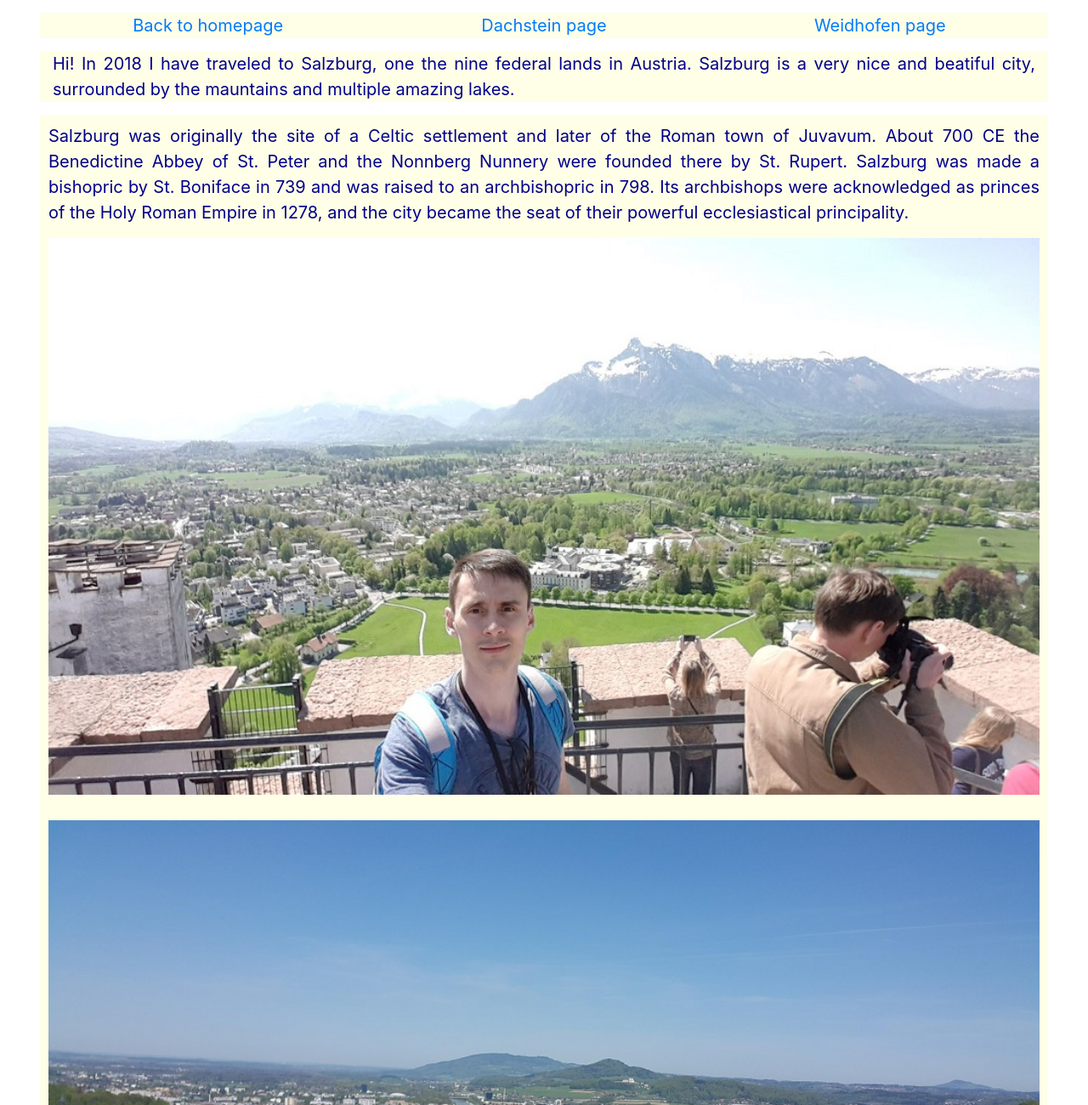
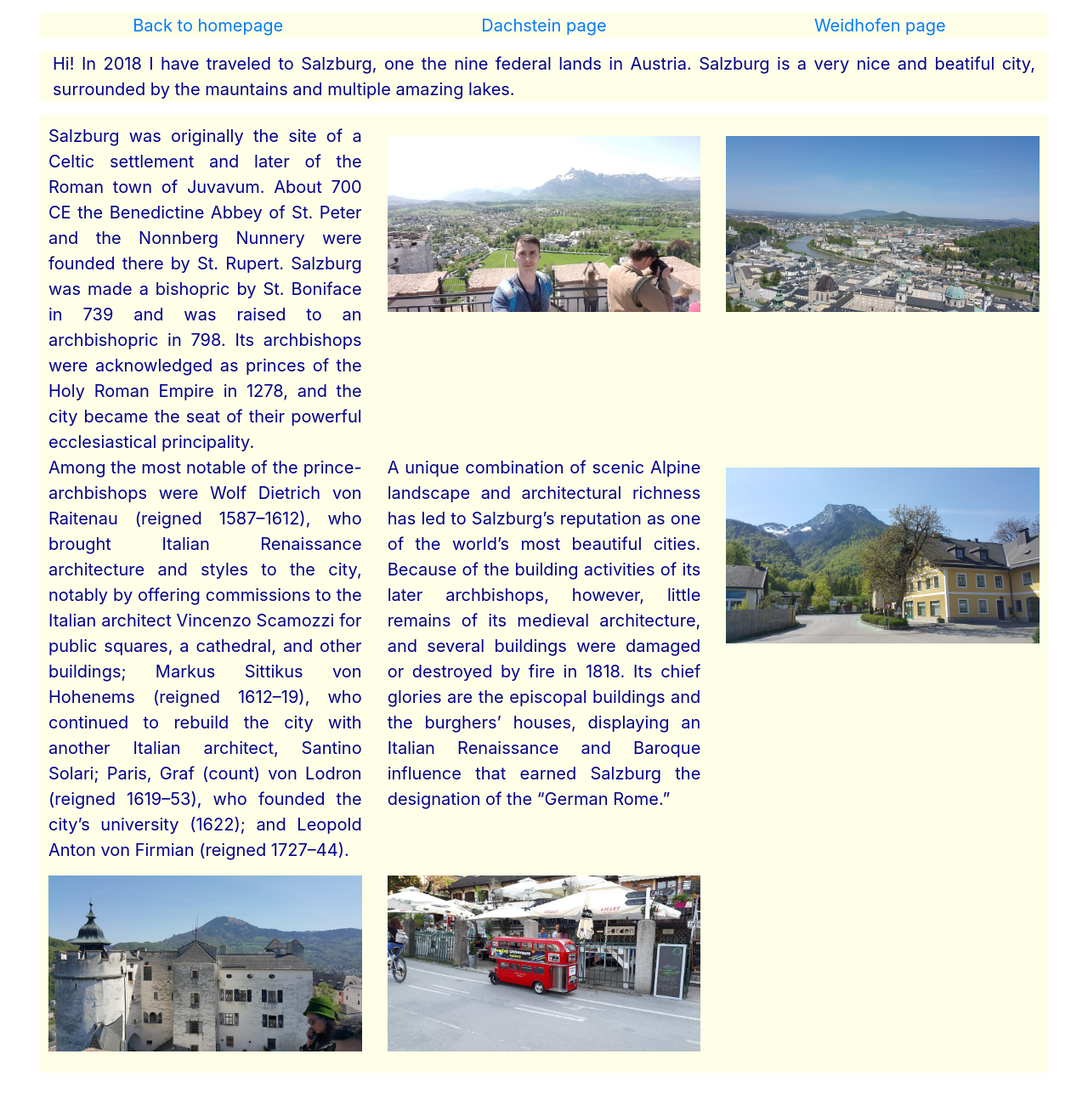
Before and after one commit to vitalyzayko/project0, a plain HTML site: page salzburg.html in a window 1280 px wide. Shown: the top 1300 px of the page at 85% size. After the commit the page ends 1277 px from the top, so only its background shows below. Drawn offline with nearby package versions, Linux system fonts and the light colour scheme.

Commit message:
editing more

```diff
--- a/salzburg.html
+++ b/salzburg.html
@@ -4,7 +4,7 @@
     <!-- Required meta tags -->
     <meta charset="utf-8">
     <meta name="viewport" content="width=device-width, initial-scale=1, shrink-to-fit=no">
-    <meta http-equiv="refresh" content="5">
+
 
     <!-- Bootstrap CSS -->
     <link rel="stylesheet" href="https://stackpath.bootstrapcdn.com/bootstrap/4.5.0/css/bootstrap.min.css" integrity="sha384-9aIt2nRpC12Uk9gS9baDl411NQApFmC26EwAOH8WgZl5MYYxFfc+NcPb1dKGj7Sk" crossorigin="anonymous">
@@ -30,37 +30,37 @@
         </div>
         <div id="slbdescr" class="slb">
           <div class="row">
-            <div class= "col-12 col-sm-12 col-md-6 col-lg-12 col-xl-12">
+            <div class= "col-12 col-sm-12 col-md-6 col-lg-6 col-xl-4">
               Salzburg was originally the site of a Celtic settlement and later of the Roman town of Juvavum. About 700 CE the Benedictine Abbey of St. Peter and the Nonnberg Nunnery were founded there by St. Rupert. Salzburg was made a bishopric by St. Boniface in 739 and was raised to an archbishopric in 798. Its archbishops were acknowledged as princes of the Holy Roman Empire in 1278, and the city became the seat of their powerful ecclesiastical principality.
             </div>
-            <div class= "col-12 col-sm-12 col-md-6 col-lg-12 col-xl-12">
+            <div class= "col-12 col-sm-12 col-md-6 col-lg-6 col-xl-4">
               <img src="photos/salzburg/slb01.jpg">
             </div>
 
-          </div>
-          <div class="row">
-            <div class= "col-12 col-sm-12 col-md-6 col-lg-12 col-xl-12">
+
+
+            <div class= "col-12 col-sm-12 col-md-6 col-lg-6 col-xl-4">
               <img src="photos/salzburg/slb03.jpg">
 
             </div>
-            <div class= "col-12 col-sm-12 col-md-6 col-lg-12 col-xl-12">
+            <div class= "col-12 col-sm-12 col-md-6 col-lg-6 col-xl-4">
               Among the most notable of the prince-archbishops were Wolf Dietrich von Raitenau (reigned 1587–1612), who brought Italian Renaissance architecture and styles to the city, notably by offering commissions to the Italian architect Vincenzo Scamozzi for public squares, a cathedral, and other buildings; Markus Sittikus von Hohenems (reigned 1612–19), who continued to rebuild the city with another Italian architect, Santino Solari; Paris, Graf (count) von Lodron (reigned 1619–53), who founded the city’s university (1622); and Leopold Anton von Firmian (reigned 1727–44).
             </div>
 
-          </div>
-          <div class="row">
-            <div class= "col-12 col-sm-12 col-md-6 col-lg-12 col-xl-12">
+
+
+            <div class= "col-12 col-sm-12 col-md-6 col-lg-6 col-xl-4">
               A unique combination of scenic Alpine landscape and architectural richness has led to Salzburg’s reputation as one of the world’s most beautiful cities. Because of the building activities of its later archbishops, however, little remains of its medieval architecture, and several buildings were damaged or destroyed by fire in 1818. Its chief glories are the episcopal buildings and the burghers’ houses, displaying an Italian Renaissance and Baroque influence that earned Salzburg the designation of the “German Rome.”
             </div>
-            <div class= "col-12 col-sm-12 col-md-6 col-lg-12 col-xl-12">
+            <div class= "col-12 col-sm-12 col-md-6 col-lg-6 col-xl-4">
               <img src="photos/salzburg/slb06.jpg">
             </div>
-          </div>
-          <div class="row">
-            <div class= "col-12 col-sm-12 col-md-6 col-lg-12 col-xl-12">
+
+
+            <div class= "col-12 col-sm-12 col-md-6 col-lg-6 col-xl-4">
               <img src="photos/salzburg/slb02.jpg">
             </div>
-            <div class= "col-12 col-sm-12 col-md-6 col-lg-12 col-xl-12">
+            <div class= "col-12 col-sm-12 col-md-6 col-lg-6 col-xl-4">
               <img src="photos/salzburg/slb08.jpg">
             </div>
           </div>
```
Also changed, not shown: dachstein.html (+14 -14 lines), index.html (+1 -1 lines), wpark.html (+12 -15 lines).
